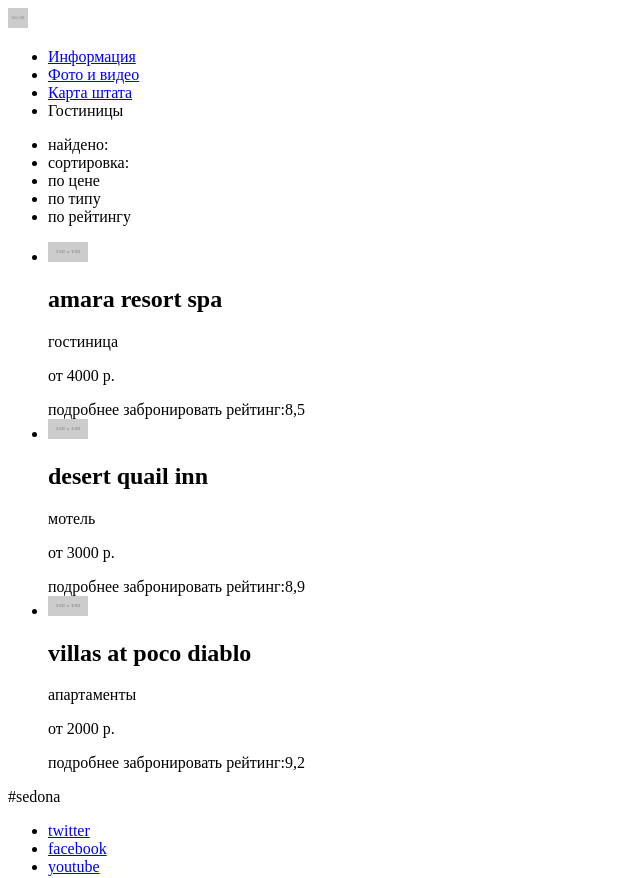
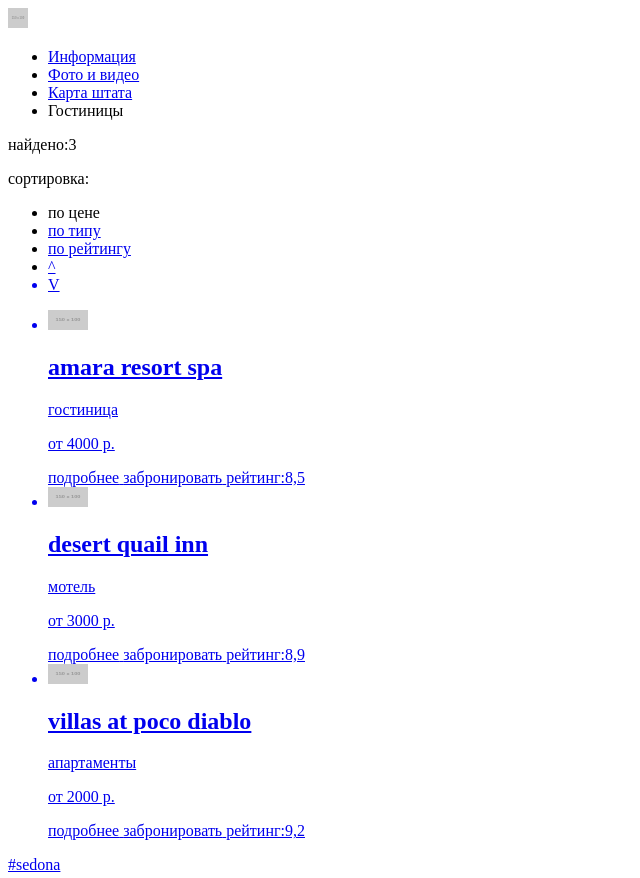
Before and after one commit to LarisaOds/832053-sedona, a plain HTML site: page inner.html in a window 1280 px wide. Shown: the top 878 px of the page, without its empty margins (0-640 px from the left). Drawn offline with Linux system fonts and the light colour scheme; placeholder pictures from the web are drawn by us.

```diff
--- a/inner.html
+++ b/inner.html
@@ -22,12 +22,16 @@
         <!--  здесь будет фильтр-->
         <section class="hotel-list">
             <div class="search-result">
+
+                    <p class='found'>найдено:3</p>
+                    <p class="sort">сортировка:</p>
+
                 <ul>
-                    <li class='found'>найдено:</li>
-                    <li class="sort">сортировка:</li>
                     <li class="sort-type">по цене</li>
-                    <li class="sort-type">по типу</li>
-                    <li class="sort-type">по рейтингу</li>
+                    <li class="sort-type"><a href="#">по типу</a></li>
+                    <li class="sort-type"><a href="#">по рейтингу</li>
+                    <li class="sort-ascending"><a href="#">^</li>
+                    <li class="sort-descending">V</li>
                 </ul>
             </div>
             <div class="hotels-list">
```
Also changed, not shown: index.html (+1 -1 lines), 1 other file.
